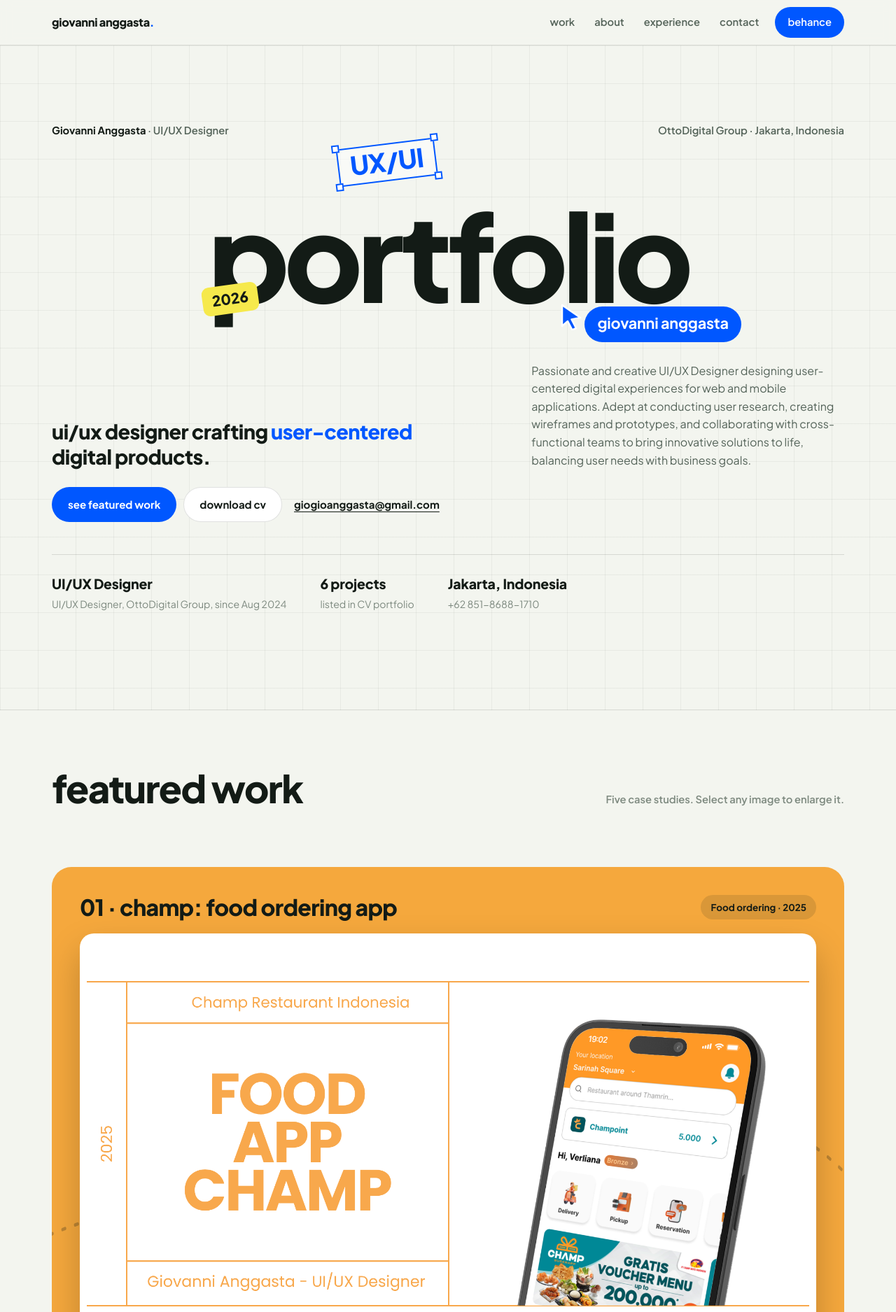
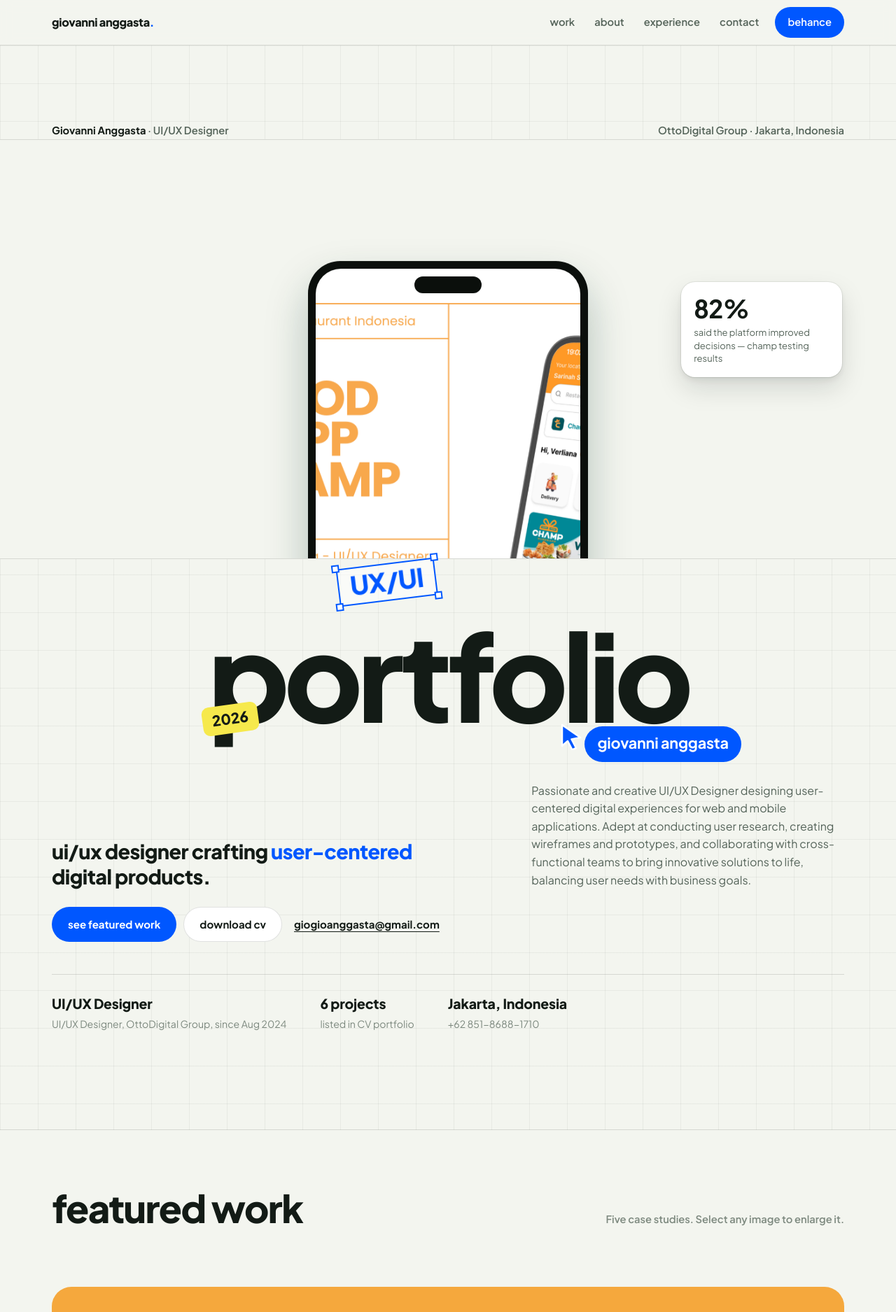
Before and after one commit to giogioanggasta/gio-porto, a React (Vite) app: page / in a window 1280 px wide. Shown: the top 1875 px of the page at 70% size. Built offline with nearby package versions, Linux system fonts and the light colour scheme.

Commit message:
Implement Option B staged CHAMP hero and new-skills polish (preview After state)

```diff
--- /dev/null
+++ b/src/components/ChampStage.jsx
@@ -0,0 +1,30 @@
+import { asset, projects } from '../data/portfolio.js'
+
+export default function ChampStage() {
+  const champ = projects.find((project) => project.id === 'champ')
+  const stat = champ.results.stats[0]
+  return (
+    <section
+      className="champ-stage"
+      aria-label="CHAMP food ordering app — staged product still"
+    >
+      <div className="stage-phone">
+        <div className="stage-phone-frame rise rise-d1">
+          <div className="stage-phone-screen">
+            <img
+              src={asset('/images/champ/1.png')}
+              alt="CHAMP food ordering app home screen"
+              width="1920"
+              height="1080"
+              fetchpriority="high"
+            />
+          </div>
+        </div>
+      </div>
+      <div className="satellite rise rise-d2">
+        <b>{stat.value}</b>
+        <span>{stat.label} — champ testing results</span>
+      </div>
+    </section>
+  )
+}
--- a/src/components/Hero.jsx
+++ b/src/components/Hero.jsx
@@ -1,4 +1,5 @@
 import { profile } from '../data/portfolio.js'
+import ChampStage from './ChampStage.jsx'
 
 export default function Hero() {
   return (
@@ -35,7 +36,9 @@ export default function Hero() {
               {profile.company} · {profile.location}
             </span>
           </div>
-
+        </div>
+        <ChampStage />
+        <div className="wrap">
           <div className="stage" aria-label="Portfolio cover">
             <div className="sel-box" aria-hidden="true">
               UX/UI
--- a/src/components/ProjectCase.jsx
+++ b/src/components/ProjectCase.jsx
@@ -139,6 +139,8 @@ export default function ProjectCase({ project, onOpenGallery }) {
             <img
               src={asset('/images/hokben/10.png')}
               alt="HokBen information architecture diagram — Home, Menu, Order, Outlet and Profile sections with order flows"
+              width="2934"
+              height="2856"
               loading="lazy"
             />
           </button>
--- a/src/index.css
+++ b/src/index.css
@@ -22,6 +22,16 @@
         --green-panel:#0c3b2e;
         --grid:rgba(19,27,22,.055);
         --font:"Plus Jakarta Sans", system-ui, sans-serif;
+        /* Motion + type tokens (emil-motion, emil-typography). */
+        --dur-fast:140ms;
+        --dur:180ms;
+        --dur-slow:220ms;
+        --ease-out:cubic-bezier(.22,.8,.32,1);
+        --text-caption:.8125rem;
+        --text-body:1rem;
+        --text-heading:1.125rem;
+        --text-title:1.5rem;
+        --text-display:2.25rem;
       }
       *{ box-sizing:border-box; }
       html{ scroll-behavior:smooth; }
@@ -34,8 +44,10 @@
       a{ color:inherit; }
       button{ font-family:inherit; cursor:pointer; }
       button, [role="button"], select, summary, input:not([type="checkbox"], [type="radio"]) { min-height:2.75rem; }
-      ::selection{ background:var(--blue); color:#fff; }
+      ::selection{ background:var(--blue-soft); color:var(--ink); }
       :focus-visible{ outline:3px solid var(--blue); outline-offset:3px; border-radius:6px; }
+      h1, h2, h3{ text-wrap:balance; }
+      p{ text-wrap:pretty; }
 
       .wrap{ max-width:1180px; margin:0 auto; padding:0 24px; }
 
@@ -53,9 +65,9 @@
         text-decoration:none; color:var(--muted); font-size:.92rem; font-weight:600;
         padding:10px 13px; border-radius:999px; display:inline-flex; align-items:center; min-height:44px; text-transform:lowercase;
       }
-      .nav-links a:hover{ color:var(--ink); background:#e8ebe1; }
+      @media (hover:hover){ .nav-links a:hover{ color:var(--ink); background:#e8ebe1; } }
       .nav-links a.nav-cta{ background:var(--blue); color:#fff; margin-left:8px; padding:10px 18px; }
-      .nav-links a.nav-cta:hover{ background:var(--blue-dark); color:#fff; }
+      @media (hover:hover){ .nav-links a.nav-cta:hover{ background:var(--blue-dark); color:#fff; } }
       @media (max-width:640px){ .nav-links a:not(.nav-cta){ display:none; } }
 
       /* ---------- Hero: Figma canvas ---------- */
@@ -113,23 +125,63 @@
       @media (max-width:820px){ .hero-intro{ grid-template-columns:1fr; } }
       .hero-intro .role{ font-size:clamp(1.3rem, 3vw, 1.8rem); font-weight:800; letter-spacing:-.02em; line-height:1.25; margin:0; text-transform:lowercase; color:var(--ink); }
       .hero-intro .role span{ color:var(--blue); }
-      .hero-intro p{ color:var(--muted); margin:0; font-size:1rem; max-width:560px; }
+      .hero-intro p{ color:var(--muted); margin:0; font-size:1rem; max-width:62ch; }
       .hero-actions{ display:flex; flex-wrap:wrap; gap:10px; padding:26px 0 0; }
       .btn{
         display:inline-flex; align-items:center; gap:8px; text-decoration:none; font-weight:700; font-size:.94rem;
         padding:12px 22px; border-radius:999px; border:1.5px solid transparent; min-height:48px; text-transform:lowercase;
+        transition-property:scale, background-color, border-color;
+        transition-duration:150ms, 180ms, 180ms;
+        transition-timing-function:ease-out;
       }
+      .btn:active{ scale:.96; }
       .btn-blue{ background:var(--blue); color:#fff; }
-      .btn-blue:hover{ background:var(--blue-dark); }
+      @media (hover:hover){ .btn-blue:hover{ background:var(--blue-dark); } }
       .btn-white{ background:var(--paper); border-color:var(--line); color:var(--ink); }
-      .btn-white:hover{ border-color:var(--ink); }
+      @media (hover:hover){ .btn-white:hover{ border-color:var(--ink); } }
       .btn-text{ color:var(--ink); text-decoration:underline; text-underline-offset:4px; padding:12px 6px; }
       .hero-meta{
         display:flex; flex-wrap:wrap; gap:16px 48px; margin:46px 0 0; padding:26px 0 54px;
         border-top:1px solid var(--line);
       }
-      .hero-meta .item b{ display:block; font-size:1.22rem; font-weight:800; letter-spacing:-.01em; }
+      .hero-meta .item b{ display:block; font-size:1.22rem; font-weight:800; letter-spacing:-.01em; font-variant-numeric:tabular-nums; }
       .hero-meta .item span{ color:var(--faint); font-size:.88rem; }
+
+      /* ---------- CHAMP product stage (stageshow, Option B hero) ---------- */
+      .champ-stage{
+        position:relative; height:600px; overflow:hidden;
+        background:var(--bg); border-top:1px solid var(--line); border-bottom:1px solid var(--line);
+      }
+      .stage-phone{
+        position:absolute; left:50%; bottom:0; width:min(400px, 76vw); aspect-ratio:400/512;
+        transform:translate(-50%, 17%);
+      }
+      .stage-phone-frame{
+        position:relative; width:100%; height:100%;
+        background:#0b0f0c; border-radius:46px; padding:11px;
+        box-shadow:0 30px 60px rgba(12,59,46,.28), 0 4px 0 rgba(0,0,0,.08);
+      }
+      .stage-phone-frame::before{
+        content:""; position:absolute; top:22px; left:50%; transform:translateX(-50%);
+        width:96px; height:24px; background:#0b0f0c; border-radius:999px; z-index:20; pointer-events:none;
+      }
+      .stage-phone-screen{ position:relative; width:100%; height:100%; border-radius:36px; overflow:hidden; background:#102018; }
+      .stage-phone-screen img{ width:100%; height:100%; object-fit:cover; display:block; }
+      .satellite{
+        position:absolute; right:6%; top:34%; z-index:3; width:230px;
+        background:var(--paper); border-radius:20px; padding:18px;
+        box-shadow:
+          0 0 0 1px rgba(19,27,22,.07),
+          0 1px 2px rgba(19,27,22,.06),
+          0 4px 10px rgba(19,27,22,.07),
+          0 16px 36px rgba(19,27,22,.13);
+      }
+      .satellite b{ display:block; font-size:36px; font-weight:700; line-height:1.1; letter-spacing:-.02em; font-variant-numeric:tabular-nums; }
+      .satellite span{ display:block; color:var(--muted); font-size:.8125rem; line-height:1.4; margin-top:6px; }
+      @media (max-width:760px){
+        .champ-stage{ height:520px; }
+        .satellite{ right:4%; top:auto; bottom:26%; width:196px; padding:14px; }
+      }
 
       /* ---------- Sections ---------- */
       section{ padding:84px 0; }
@@ -159,19 +211,23 @@
       .panel-light .p-meta{ background:rgba(19,27,22,.08); color:var(--ink); }
       .cover-card{
         background:var(--paper); border-radius:20px; padding:10px; position:relative;
-        box-shadow:0 24px 50px rgba(6,10,8,.22); border:0; width:100%; text-align:left; display:block;
+        border:1px solid transparent; width:100%; text-align:left; display:block;
+        box-shadow:
+          0 0 0 1px rgba(19,27,22,.06),
+          0 1px 2px -1px rgba(19,27,22,.06),
+          0 2px 4px 0 rgba(19,27,22,.04);
       }
-      .cover-card img{ width:100%; height:auto; border-radius:12px; }
+      .cover-card img{ width:100%; height:auto; border-radius:10px; outline:1px solid rgba(0,0,0,.10); outline-offset:-1px; }
       .cover-card .zoom{
         position:absolute; right:22px; bottom:22px; background:var(--ink); color:#fff;
         border-radius:999px; padding:9px 16px; font-size:.8rem; font-weight:700; display:inline-flex; align-items:center; min-height:36px;
       }
-      .cover-card:hover .zoom{ background:var(--blue); }
+      @media (hover:hover){ .cover-card:hover .zoom{ background:var(--blue); } }
       .panel-cap{ position:relative; display:flex; justify-content:space-between; gap:12px; flex-wrap:wrap; margin-top:18px; color:rgba(255,255,255,.85); font-size:.88rem; font-weight:600; }
       .panel-light .panel-cap{ color:var(--muted); }
       .proj-body{ display:grid; grid-template-columns:1.25fr .9fr; gap:36px; margin-top:30px; }
       @media (max-width:820px){ .proj-body{ grid-template-columns:1fr; gap:20px; } }
-      .proj-body p{ color:var(--muted); margin:0; font-size:1.02rem; }
+      .proj-body p{ color:var(--muted); margin:0; font-size:1.02rem; max-width:68ch; }
       .proj-body p + p{ margin-top:12px; }
       .highlights{ list-style:none; margin:0; padding:0; }
       .highlights li{
@@ -188,19 +244,20 @@
       /* ---------- Results (testing stats & quotes) ---------- */
       .results{ margin-top:34px; border-top:1px solid var(--line); padding-top:26px; }
       .results h3{ font-size:1.05rem; font-weight:800; letter-spacing:-.02em; text-transform:lowercase; margin:0 0 20px; }
-      .results-stats{ display:grid; grid-template-columns:repeat(4, 1fr); gap:24px; }
+      .results-stats{ display:grid; grid-template-columns:repeat(4, 1fr); gap:12px; }
       @media (max-width:820px){ .results-stats{ grid-template-columns:repeat(2, 1fr); } }
-      .result-stat b{ display:block; font-size:clamp(2.2rem, 5vw, 3.1rem); font-weight:800; letter-spacing:-.04em; line-height:1; }
-      .result-stat span{ display:block; color:var(--muted); font-size:.92rem; font-weight:500; margin-top:8px; line-height:1.45; }
+      .result-stat{ background:var(--paper); border:1px solid var(--line); border-radius:8px; padding:16px; }
+      .result-stat b{ display:block; font-size:32px; font-weight:700; line-height:1.1; font-variant-numeric:tabular-nums; }
+      .result-stat span{ display:block; color:var(--muted); font-size:.8125rem; font-weight:500; margin-top:8px; line-height:1.4; }
       .results-quotes{ display:grid; grid-template-columns:1fr 1fr; gap:24px; margin-top:28px; }
       @media (max-width:820px){ .results-quotes{ grid-template-columns:1fr; } }
-      .results-quotes blockquote{ margin:0; font-size:clamp(1.05rem, 2vw, 1.3rem); font-weight:600; line-height:1.45; letter-spacing:-.01em; }
+      .results-quotes blockquote{ margin:0; font-size:clamp(1.05rem, 2vw, 1.3rem); font-weight:600; line-height:1.45; letter-spacing:-.01em; background:var(--paper); border:1px solid var(--line); border-radius:8px; padding:18px 20px; }
       .results-quotes blockquote::before{ content:"“"; display:block; color:var(--blue); font-size:2.2rem; line-height:.8; margin-bottom:6px; }
 
       /* ---------- Information architecture figure (HokBen) ---------- */
       .ia-figure{ margin:28px 0 0; }
       .ia-figure button{ display:block; width:100%; padding:0; border:1px solid var(--line); border-radius:6px; background:var(--paper); cursor:pointer; overflow:hidden; }
-      .ia-figure img{ display:block; width:100%; height:auto; }
+      .ia-figure img{ display:block; width:100%; height:auto; outline:1px solid rgba(0,0,0,.10); outline-offset:-1px; }
       .ia-figure figcaption{ color:var(--faint); font-size:.88rem; font-weight:600; margin-top:10px; }
       .gallery{ display:grid; grid-template-columns:repeat(4, 1fr); gap:14px; margin-top:28px; }
       @media (max-width:820px){ .gallery{ grid-template-columns:repeat(2, 1fr); } }
@@ -210,14 +267,14 @@
       }
       .gallery button:nth-child(odd){ transform:rotate(-1.4deg); }
       .gallery button:nth-child(even){ transform:rotate(1.4deg); }
-      .gallery button:hover{ transform:rotate(0deg); }
-      .gallery button img{ width:100%; aspect-ratio:16/10; object-fit:cover; border-radius:3px; }
+      @media (hover:hover){ .gallery button:hover{ transform:rotate(0deg); } }
+      .gallery button img{ width:100%; aspect-ratio:16/10; object-fit:cover; border-radius:3px; outline:1px solid rgba(0,0,0,.10); outline-offset:-1px; }
       .gallery button .cap{ display:block; margin-top:9px; font-size:.78rem; font-weight:600; color:var(--muted); line-height:1.4; padding:0 2px; }
       .proj-link{
         display:inline-flex; align-items:center; gap:8px; margin-top:26px; font-weight:700; font-size:.94rem;
         background:var(--ink); color:#fff; text-decoration:none; padding:12px 22px; border-radius:999px; min-height:48px; text-transform:lowercase;
       }
-      .proj-link:hover{ background:var(--blue); }
+      @media (hover:hover){ .proj-link:hover{ background:var(--blue); } }
       .proj-links{ display:flex; flex-wrap:wrap; gap:12px; margin-top:26px; }
       .proj-links .proj-link{ margin-top:0; }
 
@@ -234,7 +291,7 @@
       .more-body p{ margin:0; color:var(--muted); font-size:.93rem; flex:1; }
       .more-body .when{ color:var(--faint); font-size:.84rem; font-weight:600; }
       .more-body a{ font-weight:700; font-size:.9rem; color:var(--ink); text-decoration:none; display:inline-flex; align-items:center; gap:6px; padding:8px 0 0; min-height:40px; text-transform:lowercase; }
-      .more-body a:hover{ color:var(--blue); text-decoration:underline; text-underline-offset:4px; }
+      @media (hover:hover){ .more-body a:hover{ color:var(--blue); text-decoration:underline; text-underline-offset:4px; } }
 
       /* ---------- About ---------- */
       .about-lead{
@@ -286,7 +343,7 @@
       .cp-intro{ margin:18px 0 0; color:rgba(255,255,255,.82); font-size:1.02rem; max-width:560px; }
       .cp-actions{ display:flex; flex-wrap:wrap; gap:10px; margin-top:30px; }
       .btn-outline-light{ background:transparent; border-color:rgba(255,255,255,.55); color:#fff; }
-      .btn-outline-light:hover{ border-color:#fff; background:rgba(255,255,255,.08); }
+      @media (hover:hover){ .btn-outline-light:hover{ border-color:#fff; background:rgba(255,255,255,.08); } }
       .cp-meta{
         display:flex; flex-wrap:wrap; gap:10px 28px; margin-top:38px; padding-top:22px;
         border-top:1px solid rgba(255,255,255,.22);
@@ -314,14 +371,14 @@
         position:absolute; right:18px; bottom:18px; width:42px; height:42px; border-radius:50%;
         background:var(--ink); color:#fff; display:flex; align-items:center; justify-content:center;
       }
-      .c-card:hover .go{ background:var(--blue); }
+      @media (hover:hover){ .c-card:hover .go{ background:var(--blue); } }
       .foot{
         display:flex; justify-content:space-between; gap:12px; flex-wrap:wrap;
         margin-top:52px; padding-top:22px; border-top:1px solid rgba(255,255,255,.25);
         color:rgba(255,255,255,.75); font-size:.86rem; font-weight:600;
       }
       .foot a{ color:#fff; text-decoration:none; padding:6px 0; display:inline-block; }
-      .foot a:hover{ text-decoration:underline; text-underline-offset:3px; }
+      @media (hover:hover){ .foot a:hover{ text-decoration:underline; text-underline-offset:3px; } }
 
       /* ---------- Interactive Quest Prototype ---------- */
       .quest-demo{ margin-top:34px; background:#eef2e4; border:1px solid var(--line); border-radius:28px; padding:clamp(18px,3.4vw,34px); overflow:hidden; position:relative; }
@@ -340,8 +397,8 @@
       .quest-steps span{ background:#fff; border:1px solid var(--line); border-radius:999px; padding:7px 11px; font-size:.78rem; font-weight:700; color:var(--muted); }
       .quest-steps span b{ color:var(--ink); }
       .mission-list{ list-style:none; margin:0; padding:0; display:flex; flex-direction:column; gap:10px; }
-      .mission-item{ width:100%; text-align:left; background:#fff; border:1.5px solid var(--line); border-radius:16px; padding:13px 14px; display:grid; grid-template-columns:38px 1fr auto; gap:12px; align-items:center; transition:.2s; }
-      .mission-item:hover{ border-color:#0c3b2e; transform:translateX(3px); }
+      .mission-item{ width:100%; text-align:left; background:#fff; border:1.5px solid var(--line); border-radius:16px; padding:13px 14px; display:grid; grid-template-columns:38px 1fr auto; gap:12px; align-items:center; transition:border-color .2s ease, transform .2s ease, box-shadow .2s ease, background-color .2s ease; }
+      @media (hover:hover){ .mission-item:hover{ border-color:#0c3b2e; transform:translateX(3px); } }
       .mission-item.is-active{ border-color:#0c3b2e; box-shadow:0 10px 24px rgba(12,59,46,.14); }
       .mission-item.is-done{ background:#e6f4e9; border-color:#9ed3a8; }
       .mission-item.is-done .m-pts{ background:#0c6b3a; color:#fff; }
@@ -352,8 +409,10 @@
       .m-pts{ background:#f6e94c; color:#131b16; font-weight:800; font-size:.78rem; padding:6px 9px; border-radius:999px; white-space:nowrap; }
       .quest-controls{ display:flex; flex-wrap:wrap; gap:10px; margin-top:18px; align-items:center; }
       .q-btn{ border:0; border-radius:999px; padding:12px 18px; font-weight:800; font-size:.9rem; display:inline-flex; align-items:center; gap:8px; min-height:48px; }
-      .q-btn-primary{ background:#0c3b2e; color:#fff; } .q-btn-primary:hover{ background:#0c6b3a; }
-      .q-btn-ghost{ background:#fff; color:var(--ink); border:1.5px solid var(--line); } .q-btn-ghost:hover{ border-color:var(--ink); }
+      .q-btn-primary{ background:#0c3b2e; color:#fff; }
+      @media (hover:hover){ .q-btn-primary:hover{ background:#0c6b3a; } }
+      .q-btn-ghost{ background:#fff; color:var(--ink); border:1.5px solid var(--line); }
+      @media (hover:hover){ .q-btn-ghost:hover{ border-color:var(--ink); } }
       .quest-score{ margin-top:20px; background:#131b16; color:#fff; border-radius:18px; padding:18px; display:grid; grid-template-columns:auto 1fr; gap:6px 18px; align-items:center; }
       .quest-score .score-num{ font-size:2.3rem; font-weight:800; letter-spacing:-.04em; line-height:1; }
       .quest-score .score-num small{ font-size:.95rem; color:#f6e94c; letter-spacing:0; }
@@ -384,10 +443,23 @@
       @keyframes confettiFall{ to{ transform:translateY(760px) rotate(720deg); opacity:.9; } }
       .q-nav{ display:flex; align-items:center; gap:10px; margin-top:16px; flex-wrap:wrap; justify-content:center; }
       .q-step-btn{ background:#fff; color:var(--ink); border:1.5px solid var(--line); border-radius:999px; padding:10px 16px; font-weight:800; font-size:.86rem; min-height:44px; display:inline-flex; align-items:center; }
-      .q-step-btn:hover{ border-color:#0c3b2e; }
+      @media (hover:hover){ .q-step-btn:hover{ border-color:#0c3b2e; } }
       .q-step-count{ font-size:.82rem; font-weight:800; color:var(--muted); font-variant-numeric:tabular-nums; white-space:nowrap; }
       .q-step-label{ font-size:.86rem; font-weight:600; color:var(--muted); text-align:center; margin:10px 0 0; min-height:2.7em; max-width:360px; line-height:1.5; }
       @media (prefers-reduced-motion: reduce){ .quest-live i{ animation:none !important; } .scr,.q-popup,.progress-fill{ transition:none !important; } .q-popup.is-show img{ animation:none; transform:none; } }
+
+      /* ---------- One authored entrance (emil-motion) ---------- */
+      @keyframes rise-in{
+        from{ opacity:0; transform:translateY(12px); }
+        to{ opacity:1; transform:translateY(0); }
+      }
+      @keyframes rise-fade{
+        from{ opacity:0; }
+        to{ opacity:1; }
+      }
+      .rise{ animation:rise-in 220ms var(--ease-out) both; }
+      .rise-d1{ animation-delay:0ms; }
+      .rise-d2{ animation-delay:80ms; }
 
       /* ---------- Lightbox ---------- */
       .lightbox{
@@ -401,7 +473,7 @@
         position:absolute; width:48px; height:48px; border-radius:50%; border:1px solid rgba(255,255,255,.3);
         background:rgba(255,255,255,.1); color:#fff; font-size:1.15rem; display:flex; align-items:center; justify-content:center;
       }
-      .lb-btn:hover{ background:var(--blue); border-color:var(--blue); }
+      @media (hover:hover){ .lb-btn:hover{ background:var(--blue); border-color:var(--blue); } }
       .lb-close{ top:18px; right:18px; }
       .lb-prev{ left:16px; top:50%; transform:translateY(-50%); }
       .lb-next{ right:16px; top:50%; transform:translateY(-50%); }
@@ -412,4 +484,5 @@
       @media (prefers-reduced-motion: reduce){
         html{ scroll-behavior:auto; }
         .gallery button, .cover-card .zoom{ transition:none; }
+        .rise{ animation-name:rise-fade; animation-delay:0ms; }
       }
```
